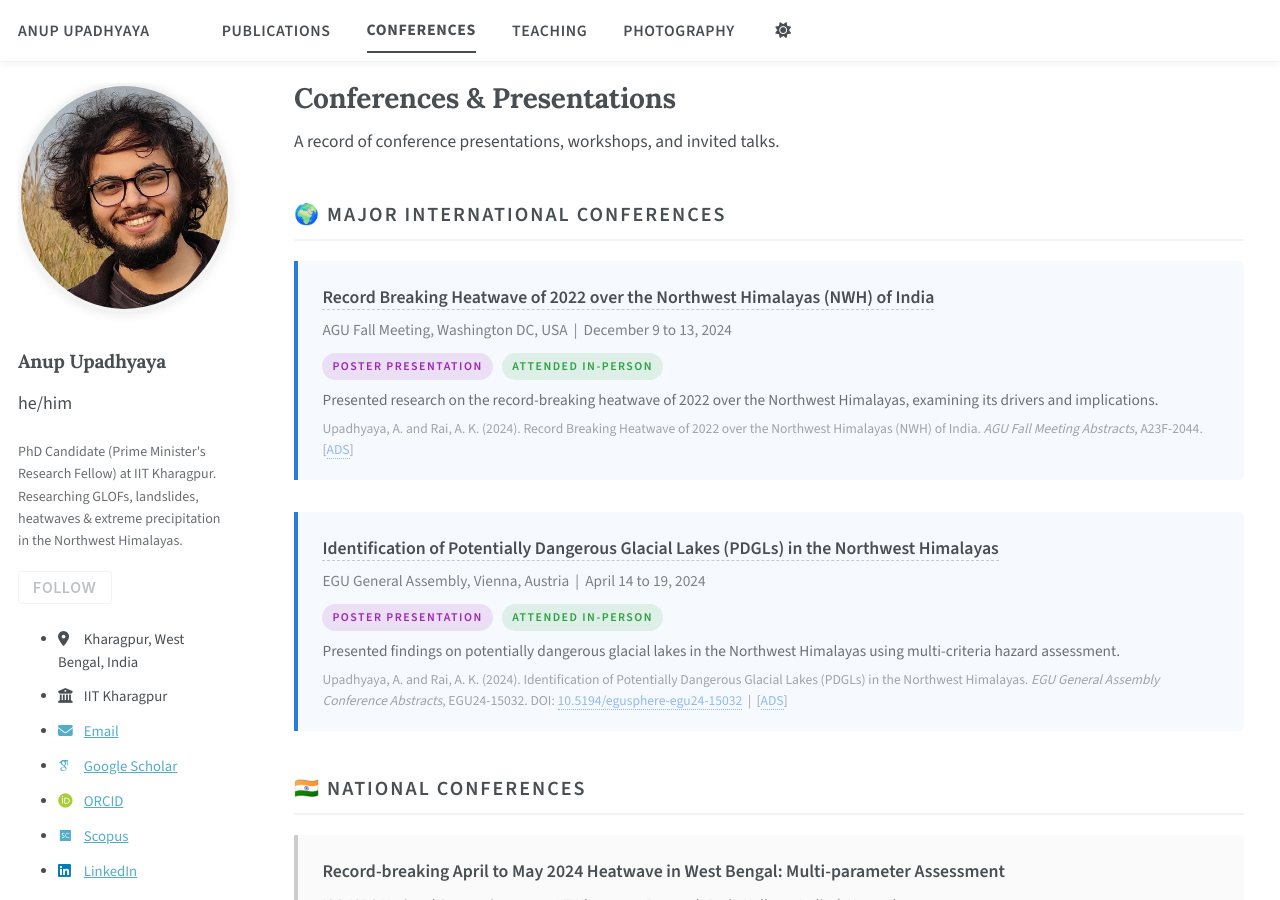
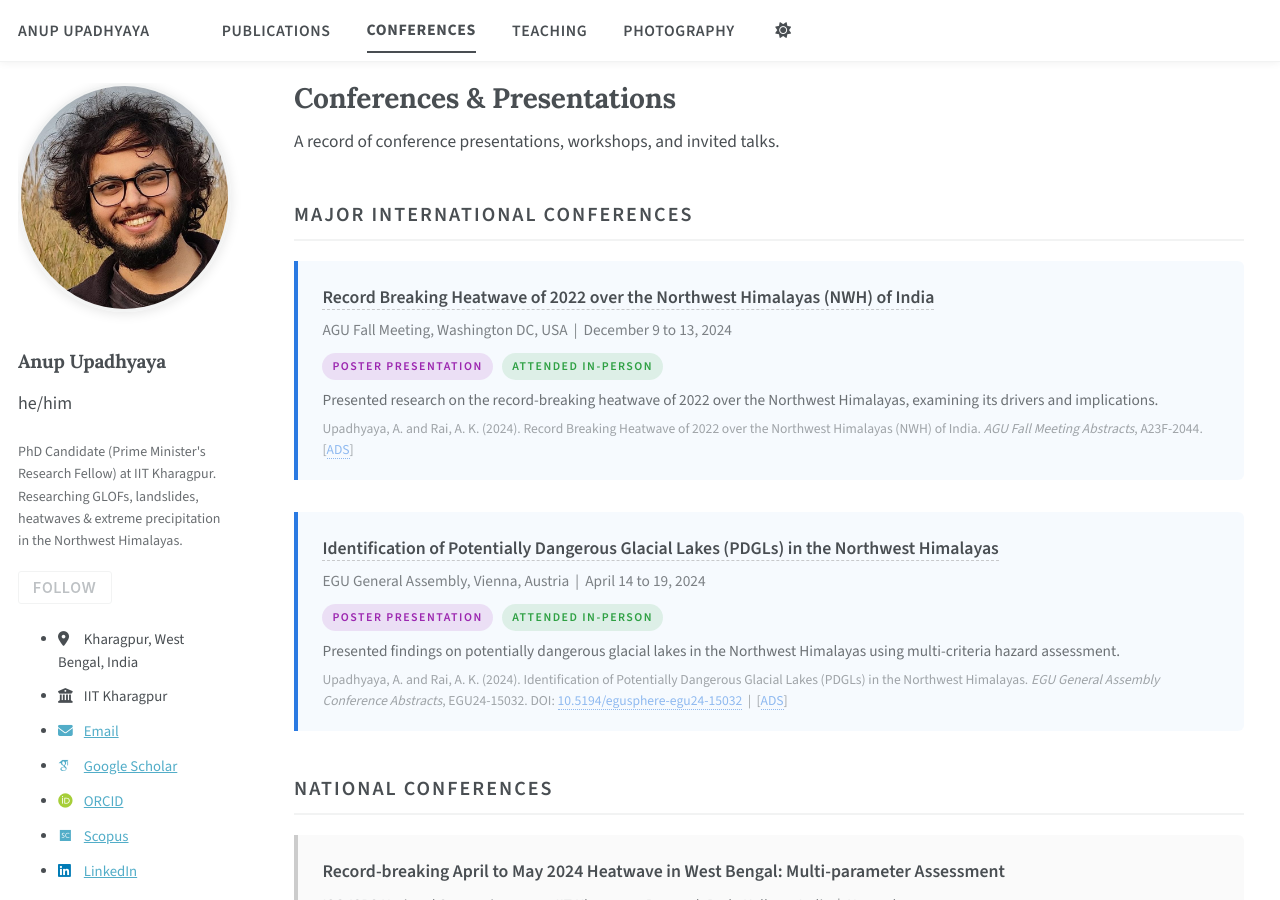
Before and after one commit to anupupadhyaya/anupupadhyaya.github.io, a Jekyll site: the page built from _pages/conferences.md, in a window 1280 px wide and 900 px high. Built offline with Jekyll 4.4.1, drawn with Linux system fonts in a browser that asks for light colours; some web fonts are replaced; a script bundle is joined from its source files by our own code; library files that are not in the unit come from our copies.

Commit message:
Update conferences.md

```diff
--- a/_pages/conferences.md
+++ b/_pages/conferences.md
@@ -119,7 +119,7 @@ author_profile: true
 
 A record of conference presentations, workshops, and invited talks.
 
-<div class="conf-section-title">🌍 Major International Conferences</div>
+<div class="conf-section-title">Major International Conferences</div>
 
 <div class="conf-card major">
   <div class="conf-title">
@@ -162,7 +162,7 @@ A record of conference presentations, workshops, and invited talks.
   </div>
 </div>
 
-<div class="conf-section-title">🇮🇳 National Conferences</div>
+<div class="conf-section-title">National Conferences</div>
 
 <div class="conf-card">
   <div class="conf-title">Record-breaking April to May 2024 Heatwave in West Bengal: Multi-parameter Assessment</div>
```
